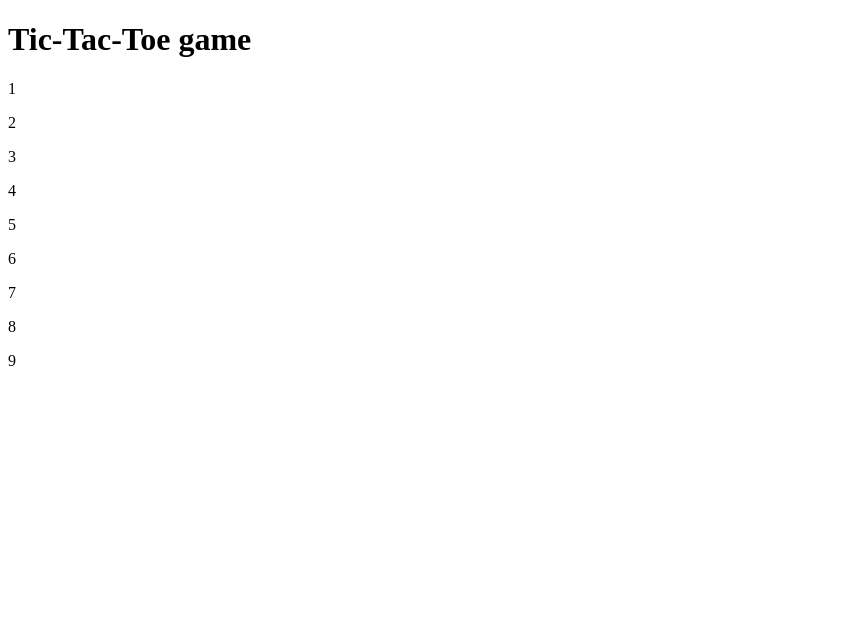
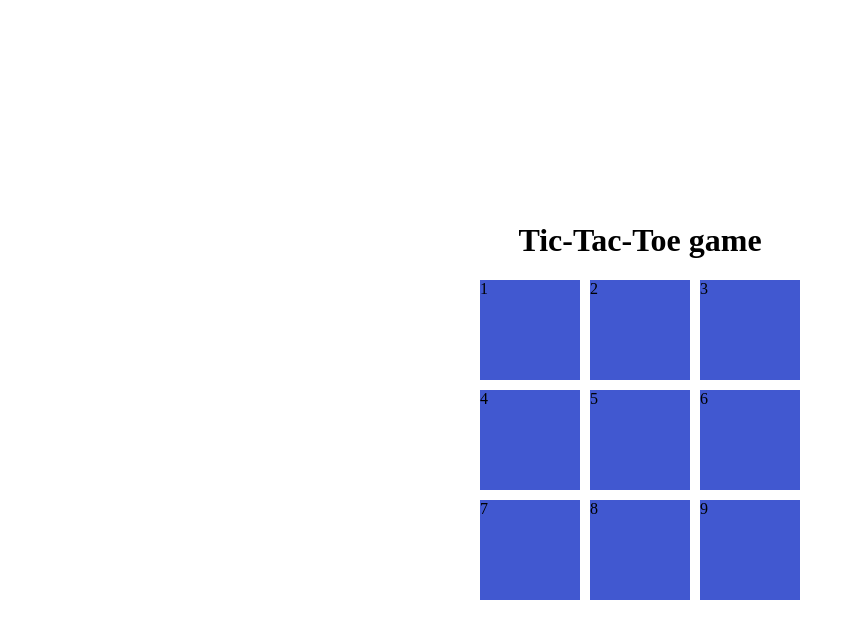
Before and after one commit to Karol-Czyzewski/Tic-Tac-Toe-Js, a plain HTML site: page index.html in a window 1280 px wide. Shown: the whole page, without its empty margins (0-855 px from the left). Drawn offline with Linux system fonts and the light colour scheme.

Commit message:
add: css styles & BEM

```diff
--- a/index.html
+++ b/index.html
@@ -6,21 +6,25 @@
     <title>Tic-Tac-Toe</title>
     <link href="style.css" rel="stylesheet" type="text/css" />
   </head>
-  <body>
-    <main>
-      <h1>Tic-Tac-Toe game</h1>
-      <section>
-        <p>1</p>
-        <p>2</p>
-        <p>3</p>
-        <p>4</p>
-        <p>5</p>
-        <p>6</p>
-        <p>7</p>
-        <p>8</p>
-        <p>9</p>
+  <body class="body">
+    <main class="main">
+      <header class="main__header">
+        <h1 class="main__title">Tic-Tac-Toe game</h1>
+      </header>
+
+      <section class="playground">
+        <p class="playground__item">1</p>
+        <p class="playground__item">2</p>
+        <p class="playground__item">3</p>
+        <p class="playground__item">4</p>
+        <p class="playground__item">5</p>
+        <p class="playground__item">6</p>
+        <p class="playground__item">7</p>
+        <p class="playground__item">8</p>
+        <p class="playground__item">9</p>
       </section>
     </main>
+
     <script src="main.js"></script>
   </body>
 </html>
--- a/style.css
+++ b/style.css
@@ -0,0 +1,28 @@
+.body {
+  margin: 0;
+}
+
+.main {
+  height: 100vh;
+  display: flex;
+  flex-direction: column;
+  justify-content: center;
+  align-items: center;
+}
+
+.playground {
+  display: grid;
+  grid-template-rows: 100px 100px 100px;
+  grid-template-columns: 100px 100px 100px;
+  grid-row-gap: 10px;
+  grid-column-gap: 10px;
+}
+
+.playground__item {
+  background-color: #4158d0;
+  margin: 0;
+}
+
+.playground__item:hover {
+  background-color: red;
+}
```
